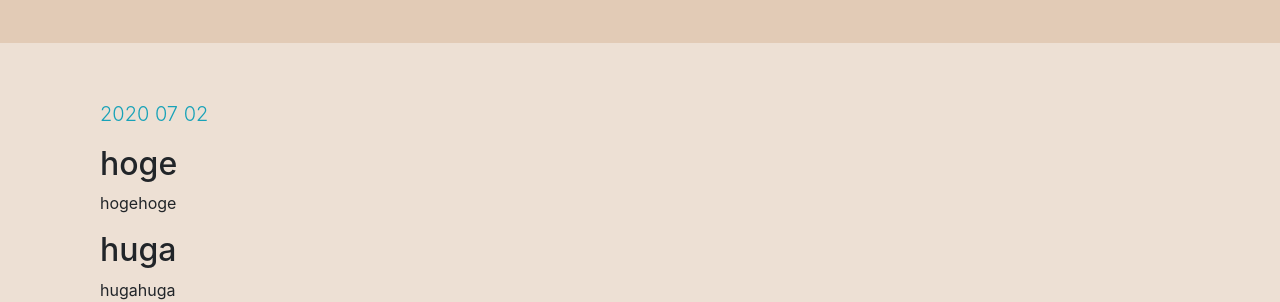
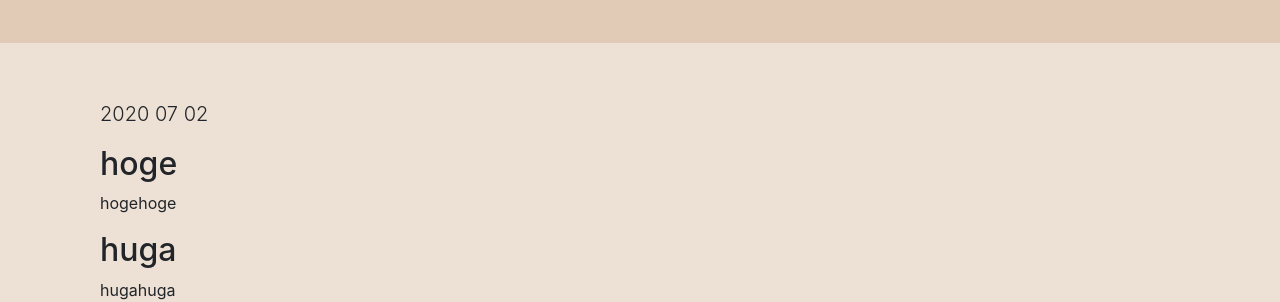
Before and after one commit to SePIAtimers/SePIAtimers.github.io, a Jekyll site: the page built from _posts/blog/2020-07-02-sample-tech-doc.md, in a window 1280 px wide. Shown: the part 175-477 px from the top of the page. Built offline with Jekyll 4.4.1, drawn with Linux system fonts in a browser that asks for light colours.

Commit message:
記事のデザインを微調整

```diff
--- a/_includes/post.html
+++ b/_includes/post.html
@@ -1,7 +1,7 @@
 <div id="post" class="container pt-3">
   <div class="row">
     <div class="col">
-      <p class="lead text-info">
+      <p class="lead">
         {{ page.date | date: "%Y %m %d"}}
       </p>
       <article>
```
